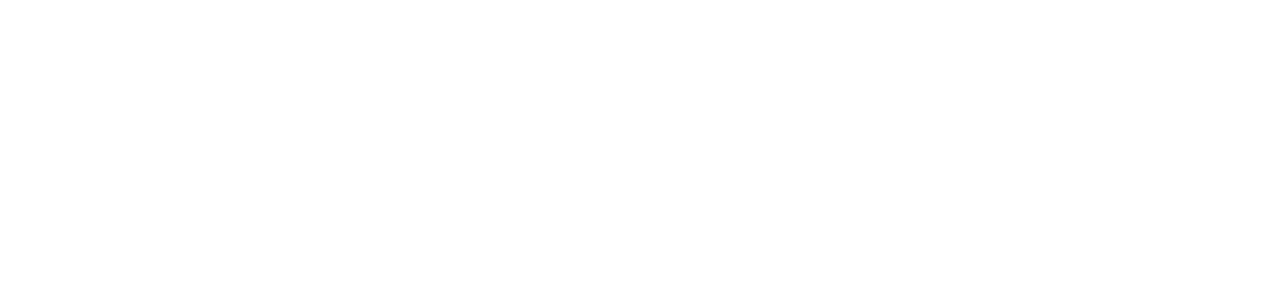
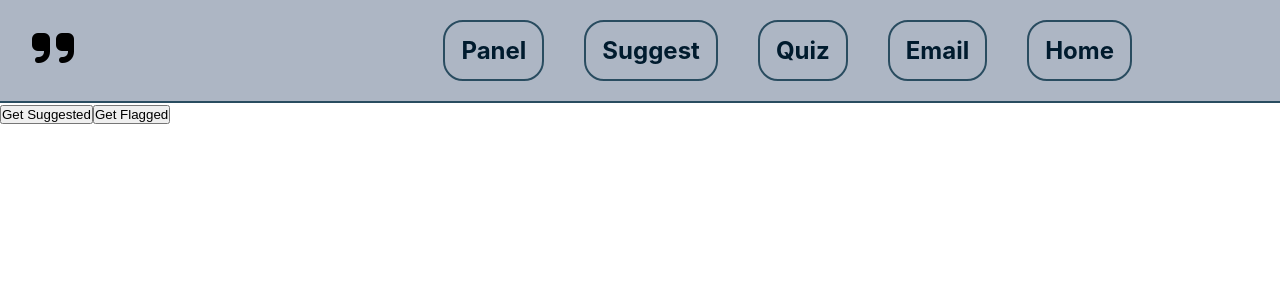
Before and after one commit to abhriguvansh/intelliquote, a React (Create React App) app in the folder intelliquote/: page /panel in a window 1280 px wide. Shown: the top 300 px of the page. Built offline with nearby package versions, Linux system fonts and the light colour scheme.

Commit message:
added panel button to view suggested and flagged quotes

```diff
--- a/intelliquote/src/App.js
+++ b/intelliquote/src/App.js
@@ -1,22 +1,23 @@
 import React from 'react';
 import './App.css';
-import Navbar from './Components/Navbar/Navbar'
+import Navbar from './Components/Navbar/Navbar';
 import { BrowserRouter as Router, Route } from 'react-router-dom';
-import LandingPage from './Components/LandingPage/LandingPage'
-import QuizPage from './Components/QuizPage/QuizPage'
-import EmailPage from './Components/EmailPage/EmailPage'
-import Suggest from './Components/Suggest/Suggest'
+import LandingPage from './Components/LandingPage/LandingPage';
+import QuizPage from './Components/QuizPage/QuizPage';
+import EmailPage from './Components/EmailPage/EmailPage';
+import Suggest from './Components/Suggest/Suggest';
+import Panel from './Components/Panel/Panel';
 
 function App() {
   return (
     <div>
-    <Router >
-      <Route exact path = '/' component = {LandingPage}/>
-      <Route exact path = '/quiz' component = {QuizPage} />
-      <Route exact path = '/email' component = {EmailPage} />
-      <Route exact path = '/suggest' component = {Suggest} />
-
-    </Router>
+      <Router>
+        <Route exact path='/' component={LandingPage} />
+        <Route exact path='/quiz' component={QuizPage} />
+        <Route exact path='/email' component={EmailPage} />
+        <Route exact path='/suggest' component={Suggest} />
+        <Route exact path='/panel' component={Panel} />
+      </Router>
     </div>
   );
 }
--- a/intelliquote/src/Components/Navbar/Navbar.js
+++ b/intelliquote/src/Components/Navbar/Navbar.js
@@ -6,39 +6,42 @@ import {
 } from 'react-router-dom';
 
 function Navbar(){
-    return(
+    return (
       <div>
-          <nav className = 'navbar'>
-          <i id = 'logo'
-          className ="fas fa-quote-right"></i>
-          <div className = 'button-list'>
+        <nav className='navbar'>
+          <i id='logo' className='fas fa-quote-right'></i>
+          <div className='button-list'>
             <ul>
-            <li className = 'nav-element'>
-            <Link className = 'nav-button' to = '/'>
+              <li className='nav-element'>
+                <Link className='nav-button' to='/'>
                   <h2>Home</h2>
                 </Link>
               </li>
-            <li className = 'nav-element'>
-            <Link className = 'nav-button' to = '/email'>
+              <li className='nav-element'>
+                <Link className='nav-button' to='/email'>
                   <h2>Email</h2>
                 </Link>
               </li>
-             <li className = 'nav-element' >
-            <Link className = 'nav-button' to = '/quiz'>
+              <li className='nav-element'>
+                <Link className='nav-button' to='/quiz'>
                   <h2>Quiz</h2>
                 </Link>
               </li>
-             <li className = 'nav-element' >
-            <Link className = 'nav-button' to = '/suggest'>
+              <li className='nav-element'>
+                <Link className='nav-button' to='/suggest'>
                   <h2>Suggest</h2>
+                </Link>
+              </li>
+              <li className='nav-element'>
+                <Link className='nav-button' to='/panel'>
+                  <h2>Panel</h2>
                 </Link>
               </li>
             </ul>
           </div>
-
         </nav>
       </div>
-    )
+    );
 
 }
 
--- /dev/null
+++ b/intelliquote/src/Components/Panel/Panel.css
@@ -0,0 +1 @@
+/* No CSS *//*# sourceMappingURL=Panel.css.map */
--- /dev/null
+++ b/intelliquote/src/Components/Panel/Panel.js
@@ -0,0 +1,58 @@
+import React from 'react';
+import './Panel.css';
+import Navbar from '../Navbar/Navbar';
+import SuggestedQuote from '../Suggest/SuggestedQuote/SuggestedQuote';
+import SuggestButton from '../Suggest/SuggestButton/SuggestButton';
+
+class Panel extends React.Component {
+  constructor(props) {
+    super(props);
+    this.state = {
+      quotes: [],
+    };
+    this.renderSuggested = this.renderSuggested.bind(this);
+    this.renderFlagged = this.renderFlagged.bind(this);
+  }
+  async renderSuggested(event) {
+    event.preventDefault();
+    const apiUrl = `${process.env.REACT_APP_LOCALHOST_URL}/suggested`;
+    try {
+      const response = await fetch(apiUrl);
+      const data = await response.json();
+      console.log(data);
+      this.setState({
+        quotes: data,
+      });
+    } catch (err) {
+      console.log(err);
+    }
+  }
+  async renderFlagged(event) {
+    event.preventDefault();
+    const apiUrl = `${process.env.REACT_APP_LOCALHOST_URL}/flagged`;
+    try {
+      const response = await fetch(apiUrl);
+      const data = await response.json();
+      console.log(data);
+      this.setState({
+        quotes: data,
+      });
+    } catch (err) {
+      console.log(err);
+    }
+  }
+
+  render() {
+    return (
+      <div>
+        <Navbar />
+
+        <button onClick={this.renderSuggested}> Get Suggested</button>
+        <button onClick={this.renderFlagged}>Get Flagged</button>
+        <SuggestedQuote quotes={this.state.quotes} />
+      </div>
+    );
+  }
+}
+
+export default Panel;
--- a/intelliquote/src/Components/Suggest/Suggest.js
+++ b/intelliquote/src/Components/Suggest/Suggest.js
@@ -1,23 +1,18 @@
 import React from 'react';
 import './Suggest.css';
 import Navbar from '../Navbar/Navbar';
-import Quote from '../Quote/Quote';
+import SuggestedQuote from './SuggestedQuote/SuggestedQuote';
 import SuggestButton from './SuggestButton/SuggestButton';
 
-function Suggest() {
-  function renderQuotes() {
-    //fetch quotes from database
-    //for each quote returned, create a <Quote /> component
-    //add the <Quote /> component to the list of things to be rendered
+class Suggest extends React.Component {
+  render() {
+    return (
+      <div>
+        <Navbar />
+        <SuggestButton />
+      </div>
+    );
   }
-  return (
-    <div>
-      <Navbar />
-      <SuggestButton />
-      <h2 style={{ display: 'none' }}>Suggest</h2>
-      <div className='quotes-display'></div>
-    </div>
-  );
 }
 
 export default Suggest;
--- a/intelliquote/src/Components/Suggest/SuggestButton/SuggestButton.js
+++ b/intelliquote/src/Components/Suggest/SuggestButton/SuggestButton.js
@@ -31,7 +31,6 @@ class SuggestButton extends React.Component {
       .then((res) => console.log(res));
 
     alert('Quote Submitted!');
-    window.location = '/';
   }
   render() {
     return (
--- /dev/null
+++ b/intelliquote/src/Components/Suggest/SuggestedQuote/SuggestedQuote.css
@@ -0,0 +1 @@
+/* No CSS *//*# sourceMappingURL=SuggestedQuote.css.map */
--- /dev/null
+++ b/intelliquote/src/Components/Suggest/SuggestedQuote/SuggestedQuote.js
@@ -0,0 +1,51 @@
+import React from 'react';
+import './SuggestedQuote.css';
+import axios from 'axios';
+
+export default function SuggestedQuote({ quotes }) {
+  const flagQuote = async (key, e) => {
+    e.preventDefault();
+    console.log('test');
+    axios
+      .post(`http://localhost:8080/api/addFlag/${key}`)
+      .then((res) => console.log(res.data));
+  };
+  if (!quotes) {
+    return quotes;
+  }
+
+  const acceptQuote = async (key, e) => {
+    e.preventDefault();
+    console.log('accepted');
+    axios
+      .post(`http://localhost:8080/api/confirmQuote/${key}`)
+      .then((res) => console.log(res));
+    alert('Quote Accepted!');
+    window.location = '/';
+  };
+
+  const rejectQuote = async (key, e) => {
+    e.preventDefault();
+    console.log('rejected');
+    axios
+      .post(`http://localhost:8080/api/rejectQuote/${key}`)
+      .then((res) => console.log(res));
+    alert('Quote Rejected!');
+    window.location = '/';
+  };
+  return (
+    <div className={'quotes-container'}>
+      {quotes
+        .filter((quote) => quote)
+        .map((quote) => (
+          <div key={quote.id} className={'quote-div'}>
+            <h1 className={'quote'}>{quote.quoteContent}</h1>
+            <h2 className={'author'}>{quote.author}</h2>
+            <button onClick={(e) => flagQuote(quote.id, e)}>Flag Quote</button>
+            <button onClick={(e) => acceptQuote(quote.id, e)}>Accept</button>
+            <button onClick={(e) => rejectQuote(quote.id, e)}>Reject</button>
+          </div>
+        ))}
+    </div>
+  );
+}
```
Also changed, not shown: intelliquote/src/Components/Panel/Panel.scss (added), intelliquote/src/Components/Suggest/SuggestedQuote/SuggestedQuote.scss (added), 2 other files (tests, documents, lock files or other folders). Lines whose indentation alone changed are shown as unchanged.
